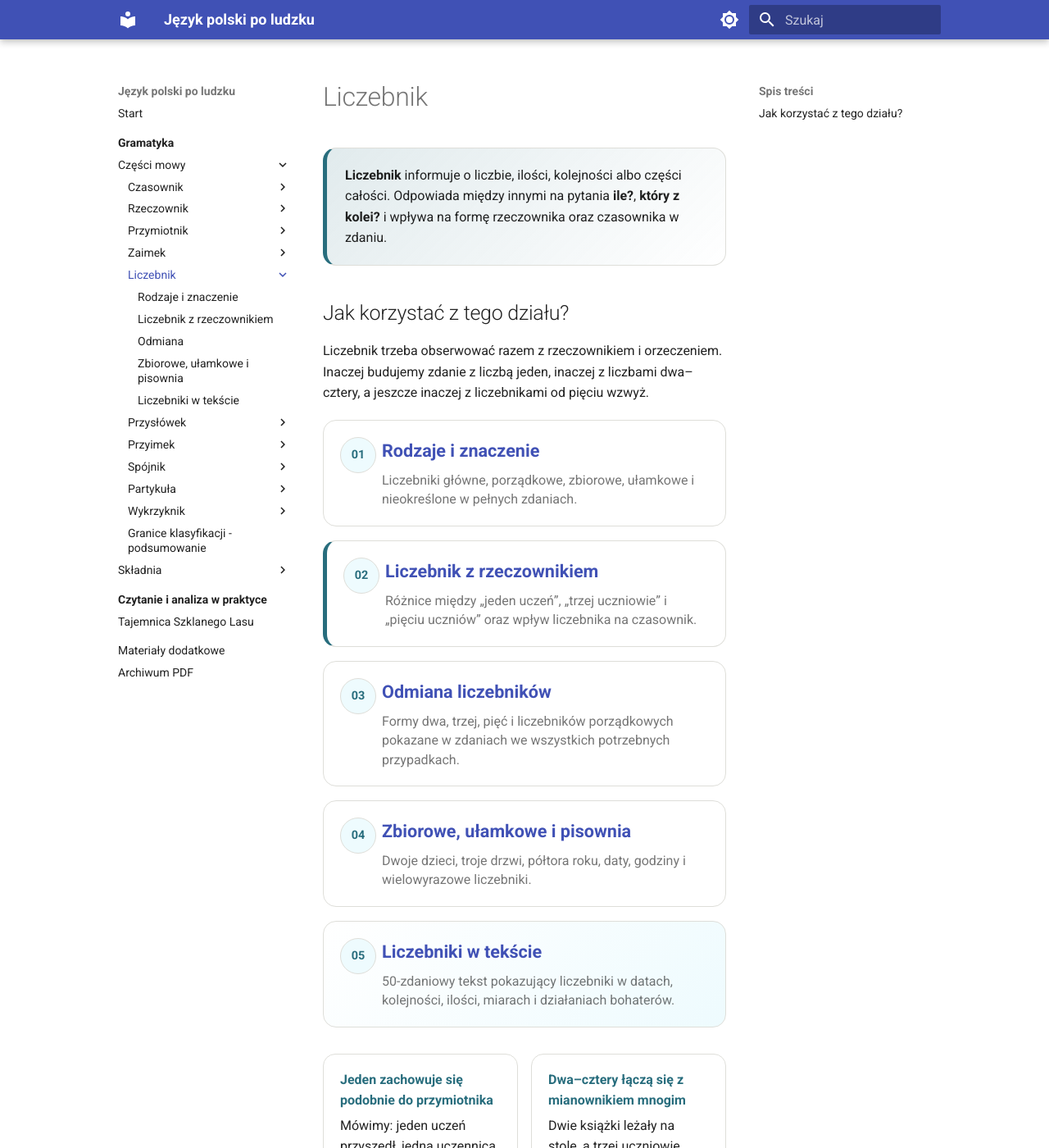
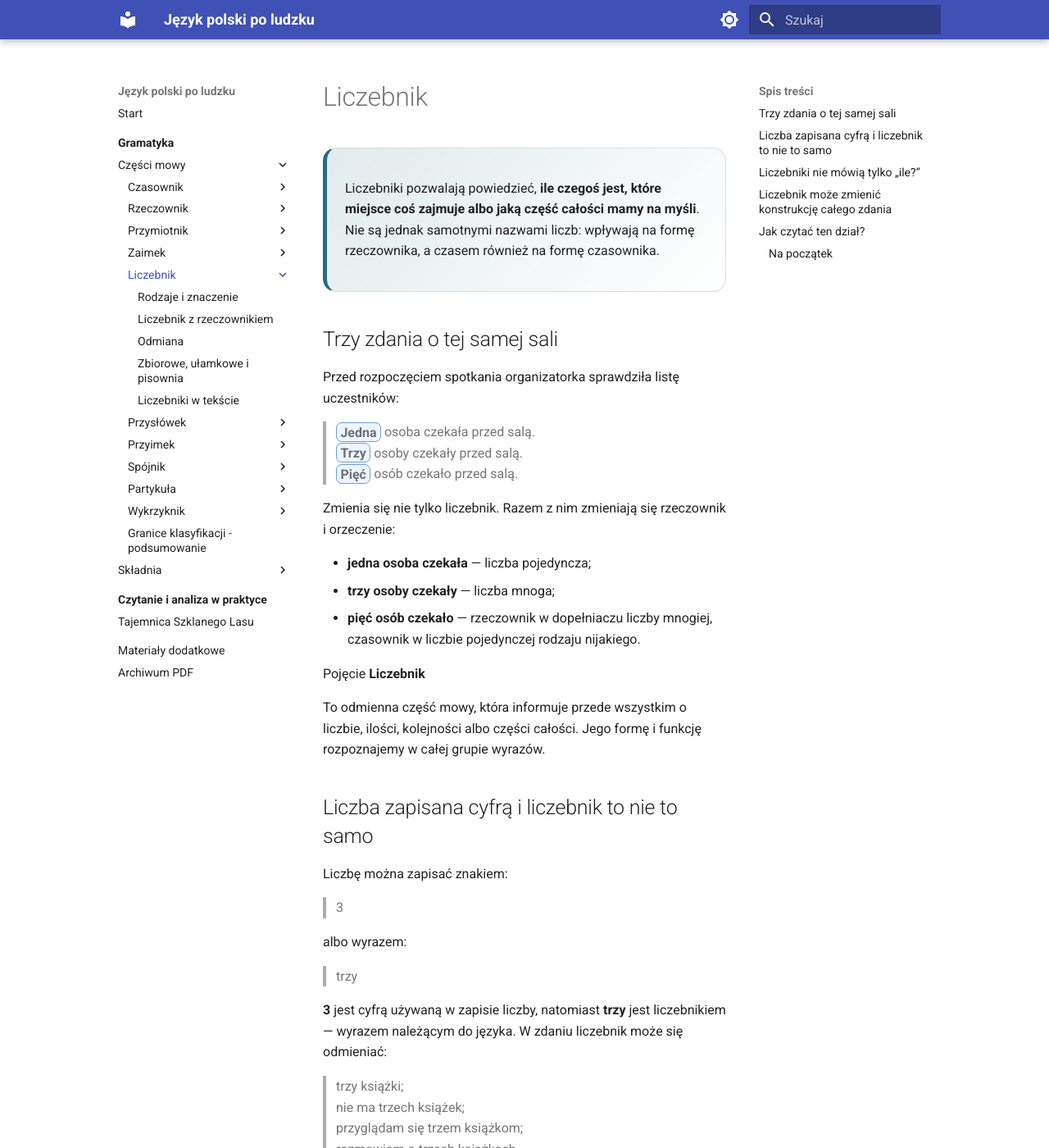
Before and after one commit to dchorazkiewicz/SP_JP, an MkDocs documentation site: the page built from docs/gramatyka/czesci-mowy/liczebnik/index.md, in a window 1280 px wide and 1400 px high. Shown: the whole window at 82% size. Built offline with MkDocs 1.6.1 and Material for MkDocs 9.7.7, drawn with Linux system fonts in a browser that asks for light colours; some of the changed text lies outside the part shown.

Commit message:
Rewrite numeral chapter introduction

```diff
--- a/docs/gramatyka/czesci-mowy/liczebnik/index.md
+++ b/docs/gramatyka/czesci-mowy/liczebnik/index.md
@@ -2,47 +2,92 @@
 
 <div class="numeral-lesson" markdown>
 
-<div class="lesson-lead">
-<strong>Liczebnik</strong> informuje o liczbie, ilości, kolejności albo części całości. Odpowiada między innymi na pytania <strong>ile?</strong>, <strong>który z kolei?</strong> i wpływa na formę rzeczownika oraz czasownika w zdaniu.
+<div class="lesson-lead" markdown>
+
+Liczebniki pozwalają powiedzieć, **ile czegoś jest, które miejsce coś zajmuje albo jaką część całości mamy na myśli**. Nie są jednak samotnymi nazwami liczb: wpływają na formę rzeczownika, a czasem również na formę czasownika.
+
 </div>
 
-## Jak korzystać z tego działu?
+## Trzy zdania o tej samej sali
 
-Liczebnik trzeba obserwować razem z rzeczownikiem i orzeczeniem. Inaczej budujemy zdanie z liczbą jeden, inaczej z liczbami dwa–cztery, a jeszcze inaczej z liczebnikami od pięciu wzwyż.
+Przed rozpoczęciem spotkania organizatorka sprawdziła listę uczestników:
+
+> <span class="form-focus">Jedna</span> <span class="counted-anchor">osoba</span> <span class="verb-anchor">czekała</span> przed salą.
+> <span class="form-focus">Trzy</span> <span class="counted-anchor">osoby</span> <span class="verb-anchor">czekały</span> przed salą.
+> <span class="form-focus">Pięć</span> <span class="counted-anchor">osób</span> <span class="verb-anchor">czekało</span> przed salą.
+
+Zmienia się nie tylko liczebnik. Razem z nim zmieniają się rzeczownik i orzeczenie:
+
+- **jedna osoba czekała** — liczba pojedyncza;
+- **trzy osoby czekały** — liczba mnoga;
+- **pięć osób czekało** — rzeczownik w dopełniaczu liczby mnogiej, czasownik w liczbie pojedynczej rodzaju nijakiego.
+
+<div class="numeral-concept">
+  <span class="numeral-concept__label">Pojęcie</span>
+  <strong>Liczebnik</strong>
+  <p>To odmienna część mowy, która informuje przede wszystkim o liczbie, ilości, kolejności albo części całości. Jego formę i funkcję rozpoznajemy w całej grupie wyrazów.</p>
+</div>
+
+## Liczba zapisana cyfrą i liczebnik to nie to samo
+
+Liczbę można zapisać znakiem:
+
+> 3
+
+albo wyrazem:
+
+> trzy
+
+**3** jest cyfrą używaną w zapisie liczby, natomiast **trzy** jest liczebnikiem — wyrazem należącym do języka. W zdaniu liczebnik może się odmieniać:
+
+> trzy książki;
+> nie ma trzech książek;
+> przyglądam się trzem książkom;
+> rozmawiam o trzech książkach.
+
+## Liczebniki nie mówią tylko „ile?”
+
+> <span class="form-focus">siedem</span> książek — dokładna liczba;
+> <span class="form-focus">drugi</span> rozdział — kolejność;
+> <span class="form-focus">dwoje</span> dzieci — liczebność grupy wymagającej formy zbiorowej;
+> <span class="form-focus">półtorej</span> godziny — część i całość;
+> <span class="form-focus">kilka</span> pytań — liczba nieokreślona.
+
+Te wyrazy należą do różnych grup i inaczej łączą się z rzeczownikami.
+
+## Liczebnik może zmienić konstrukcję całego zdania
+
+Porównaj:
+
+> <span class="form-focus">Dwaj</span> <span class="counted-anchor">uczniowie</span> <span class="verb-anchor">przyszli</span>.
+> <span class="form-focus">Dwóch</span> <span class="counted-anchor">uczniów</span> <span class="verb-anchor">przyszło</span>.
+> <span class="form-focus">Sześciu</span> <span class="counted-anchor">uczniów</span> <span class="verb-anchor">przyszło</span>.
+
+Pierwsze dwie konstrukcje są poprawne, ale mają inną budowę. Dlatego liczebnika nie wystarczy dopasować do samego rzeczownika — trzeba obserwować całą grupę wraz z orzeczeniem.
+
+## Jak czytać ten dział?
+
+Najpierw rozróżnimy liczebniki główne, porządkowe, zbiorowe i ułamkowe. Następnie zobaczymy, jak liczebnik wpływa na rzeczownik i czasownik, jak odmieniają się formy **dwa, trzy, pięć** oraz jak zapisujemy daty, godziny, miary i liczebniki wielowyrazowe.
 
 <div class="topic-grid">
-  <a class="topic-card" href="rodzaje-i-znaczenie/">
-    <span class="topic-number">01</span>
-    <strong>Rodzaje i znaczenie</strong>
-    <span>Liczebniki główne, porządkowe, zbiorowe, ułamkowe i nieokreślone w pełnych zdaniach.</span>
-  </a>
-  <a class="topic-card topic-card--primary" href="liczebnik-z-rzeczownikiem/">
-    <span class="topic-number">02</span>
-    <strong>Liczebnik z rzeczownikiem</strong>
-    <span>Różnice między „jeden uczeń”, „trzej uczniowie” i „pięciu uczniów” oraz wpływ liczebnika na czasownik.</span>
-  </a>
-  <a class="topic-card" href="odmiana/">
-    <span class="topic-number">03</span>
-    <strong>Odmiana liczebników</strong>
-    <span>Formy dwa, trzej, pięć i liczebników porządkowych pokazane w zdaniach we wszystkich potrzebnych przypadkach.</span>
-  </a>
-  <a class="topic-card" href="zbiorowe-ulamkowe-i-pisownia/">
-    <span class="topic-number">04</span>
-    <strong>Zbiorowe, ułamkowe i pisownia</strong>
-    <span>Dwoje dzieci, troje drzwi, półtora roku, daty, godziny i wielowyrazowe liczebniki.</span>
-  </a>
-  <a class="topic-card topic-card--reading" href="liczebniki-w-tekscie/">
-    <span class="topic-number">05</span>
-    <strong>Liczebniki w tekście</strong>
-    <span>50-zdaniowy tekst pokazujący liczebniki w datach, kolejności, ilości, miarach i działaniach bohaterów.</span>
-  </a>
+  <a class="topic-card" href="rodzaje-i-znaczenie/"><span class="topic-number">01</span><strong>Co wyrażają liczebniki?</strong><span>Liczba, kolejność, zbiorowość, część całości i ilość nieokreślona.</span></a>
+  <a class="topic-card topic-card--primary" href="liczebnik-z-rzeczownikiem/"><span class="topic-number">02</span><strong>Liczebnik zmienia grupę i zdanie</strong><span>Dlaczego mówimy „trzy osoby przyszły”, ale „pięć osób przyszło”.</span></a>
+  <a class="topic-card" href="odmiana/"><span class="topic-number">03</span><strong>Odmiana liczebników</strong><span>Formy „dwa, dwóch, dwóm”, „trzy, trzech, trzem” i liczebniki wielowyrazowe.</span></a>
+  <a class="topic-card" href="zbiorowe-ulamkowe-i-pisownia/"><span class="topic-number">04</span><strong>Zbiorowe, ułamkowe i zapis liczb</strong><span>„Dwoje dzieci”, „półtorej godziny”, daty, godziny i jednostki miar.</span></a>
+  <a class="topic-card topic-card--reading" href="liczebniki-w-tekscie/"><span class="topic-number">05</span><strong>Liczebniki w opowieści</strong><span>Jak liczby organizują plan, czas, wyniki, pomiary i kolejność wydarzeń.</span></a>
 </div>
 
-<div class="concept-grid">
-  <div class="concept-card"><strong>Jeden zachowuje się podobnie do przymiotnika</strong>Mówimy: jeden uczeń przyszedł, jedna uczennica przyszła, jedno dziecko przyszło.</div>
-  <div class="concept-card"><strong>Dwa–cztery łączą się z mianownikiem mnogim</strong>Dwie książki leżały na stole, a trzej uczniowie czekali przed salą.</div>
-  <div class="concept-card"><strong>Pięć i więcej zmienia konstrukcję</strong>Pięć książek leżało na stole, a pięciu uczniów czekało przed salą.</div>
-  <div class="concept-card"><strong>Porządkowe odmieniają się jak przymiotniki</strong>Pierwszy rozdział, pierwszego rozdziału, w pierwszym rozdziale.</div>
+<div class="numeral-summary">
+<h3>Na początek</h3>
+<ul>
+  <li>Liczebnik może informować o liczbie, kolejności albo części całości.</li>
+  <li>Cyfra jest znakiem, a liczebnik — wyrazem, który może się odmieniać.</li>
+  <li>Liczebnik wpływa na formę rzeczownika i często na formę orzeczenia.</li>
+  <li>Konstrukcje z liczbami jeden, dwa–cztery oraz pięć i więcej mają inną budowę.</li>
+  <li>Formy liczebnika najlepiej analizować w całej grupie wyrazów i w pełnym zdaniu.</li>
+</ul>
 </div>
 
+[Przejdź do pierwszej lekcji](rodzaje-i-znaczenie/){ .md-button .md-button--primary }
+
 </div>
```
